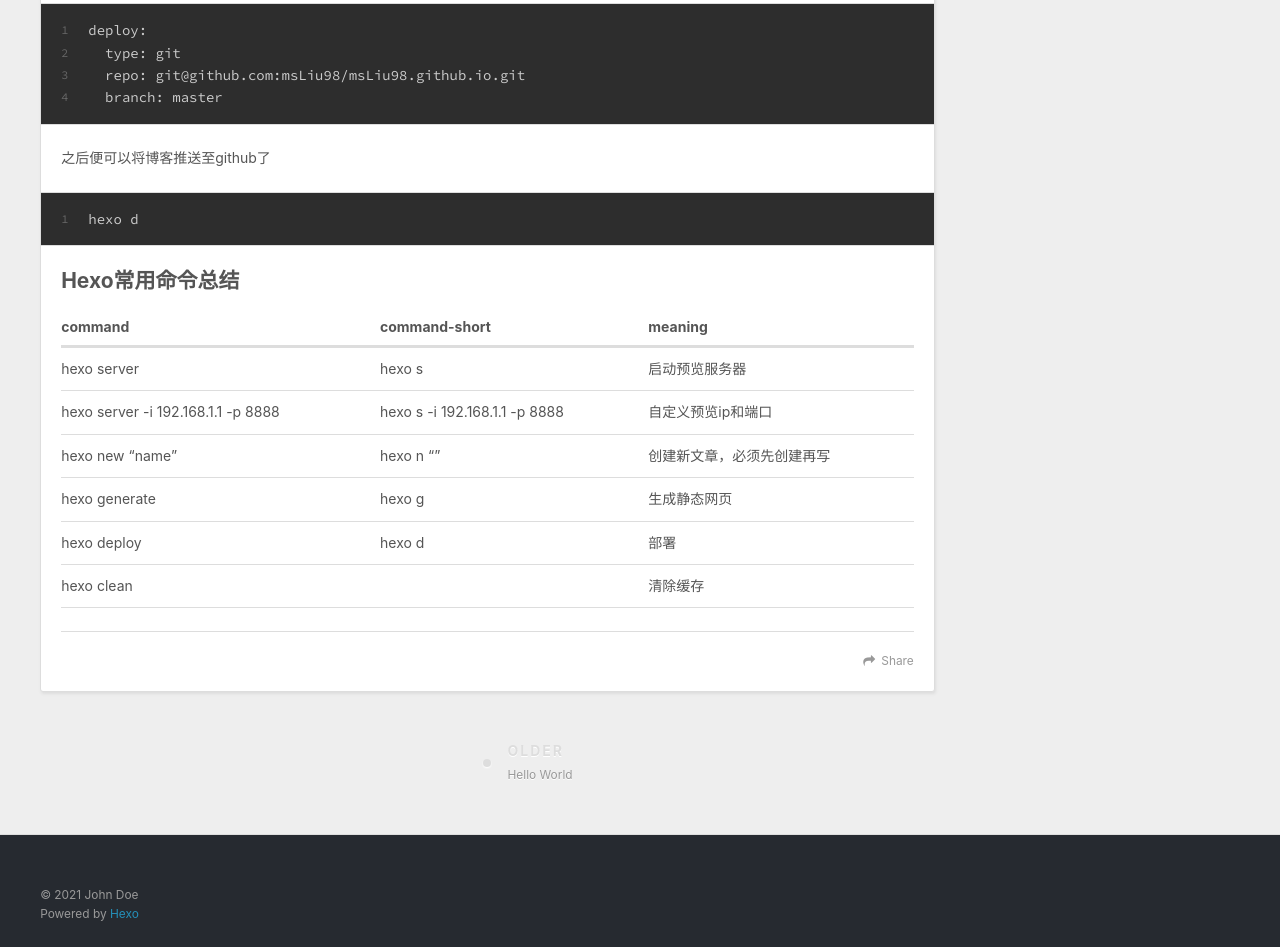
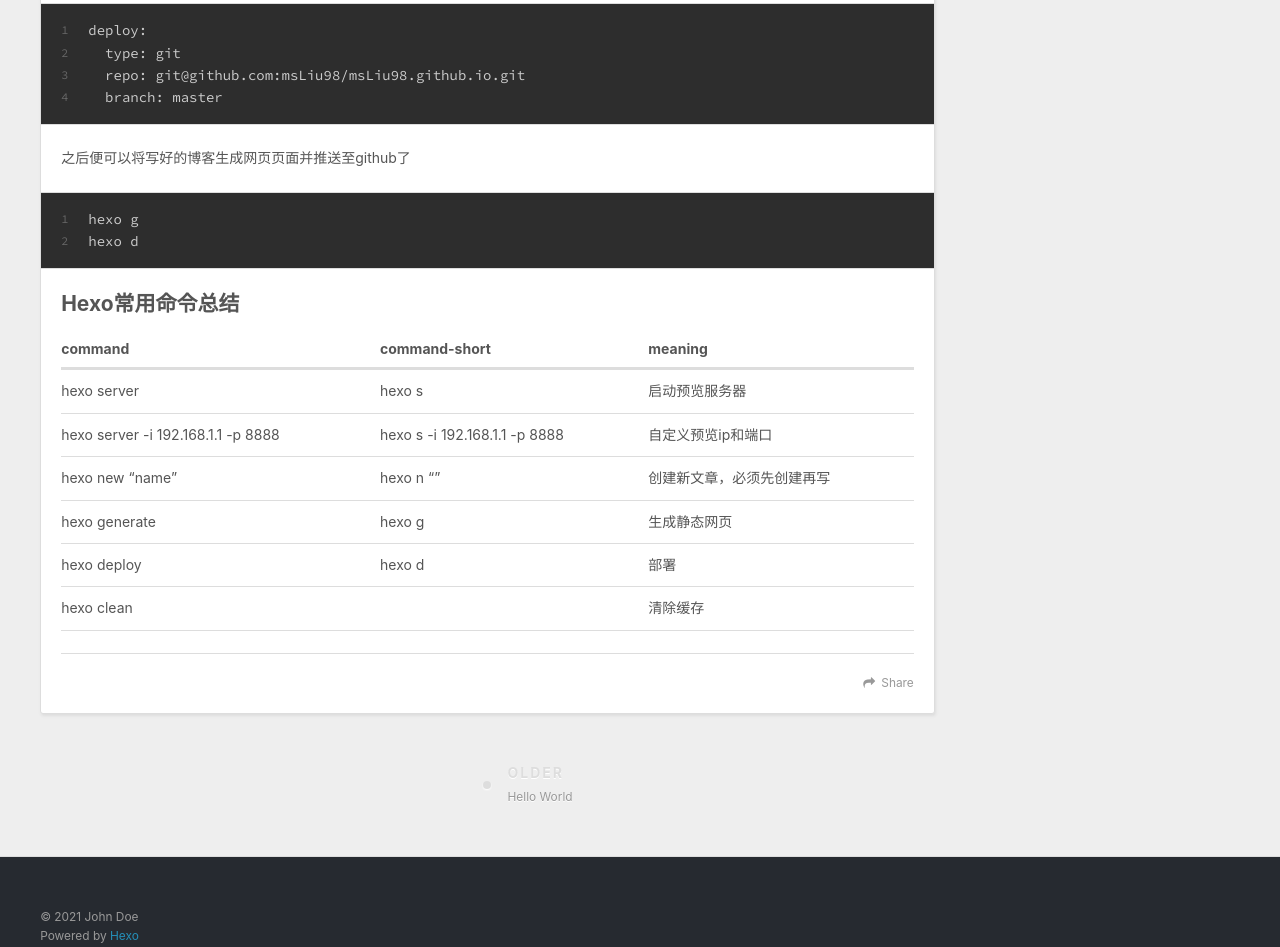
Before and after one commit to msLiu98/msLiu98.github.io, a plain HTML site: page 2021/10/15/Mac-Hexo搭建个人博客/index.html in a window 1280 px wide. Shown: the part 4738-5685 px from the top of the page. Drawn offline with nearby package versions, Linux system fonts and the light colour scheme.

Commit message:
Site updated: 2021-10-15 16:26:15

```diff
--- a/2021/10/15/Mac-Hexo搭建个人博客/index.html
+++ b/2021/10/15/Mac-Hexo搭建个人博客/index.html
@@ -20,7 +20,7 @@
 <meta property="og:image" content="https://i.loli.net/2021/10/15/V4q9Ui3nogOTNHE.png">
 <meta property="og:image" content="https://i.loli.net/2021/10/15/nV62358jhKZJcRN.png">
 <meta property="article:published_time" content="2021-10-15T02:25:49.000Z">
-<meta property="article:modified_time" content="2021-10-15T08:17:07.101Z">
+<meta property="article:modified_time" content="2021-10-15T08:25:49.375Z">
 <meta property="article:author" content="John Doe">
 <meta name="twitter:card" content="summary">
 <meta name="twitter:image" content="https://i.loli.net/2021/10/15/nZAtjod1UHPvVQB.png">
@@ -176,8 +176,8 @@
 <p>修改时同时注意空格，建议用Typora等编译器打开修改</p>
 <figure class="highlight plaintext"><table><tr><td class="gutter"><pre><span class="line">1</span><br><span class="line">2</span><br><span class="line">3</span><br><span class="line">4</span><br></pre></td><td class="code"><pre><span class="line">deploy:</span><br><span class="line">  type: git</span><br><span class="line">  repo: git@github.com:msLiu98/msLiu98.github.io.git</span><br><span class="line">  branch: master</span><br></pre></td></tr></table></figure>
 
-<p>之后便可以将博客推送至github了</p>
-<figure class="highlight plaintext"><table><tr><td class="gutter"><pre><span class="line">1</span><br></pre></td><td class="code"><pre><span class="line">hexo d</span><br></pre></td></tr></table></figure>
+<p>之后便可以将写好的博客生成网页页面并推送至github了</p>
+<figure class="highlight plaintext"><table><tr><td class="gutter"><pre><span class="line">1</span><br><span class="line">2</span><br></pre></td><td class="code"><pre><span class="line">hexo g</span><br><span class="line">hexo d</span><br></pre></td></tr></table></figure>
 
 
 <h2 id="Hexo常用命令总结"><a href="#Hexo常用命令总结" class="headerlink" title="Hexo常用命令总结"></a>Hexo常用命令总结</h2><table>
```
Also changed, not shown: index.html (+2 -2 lines).
